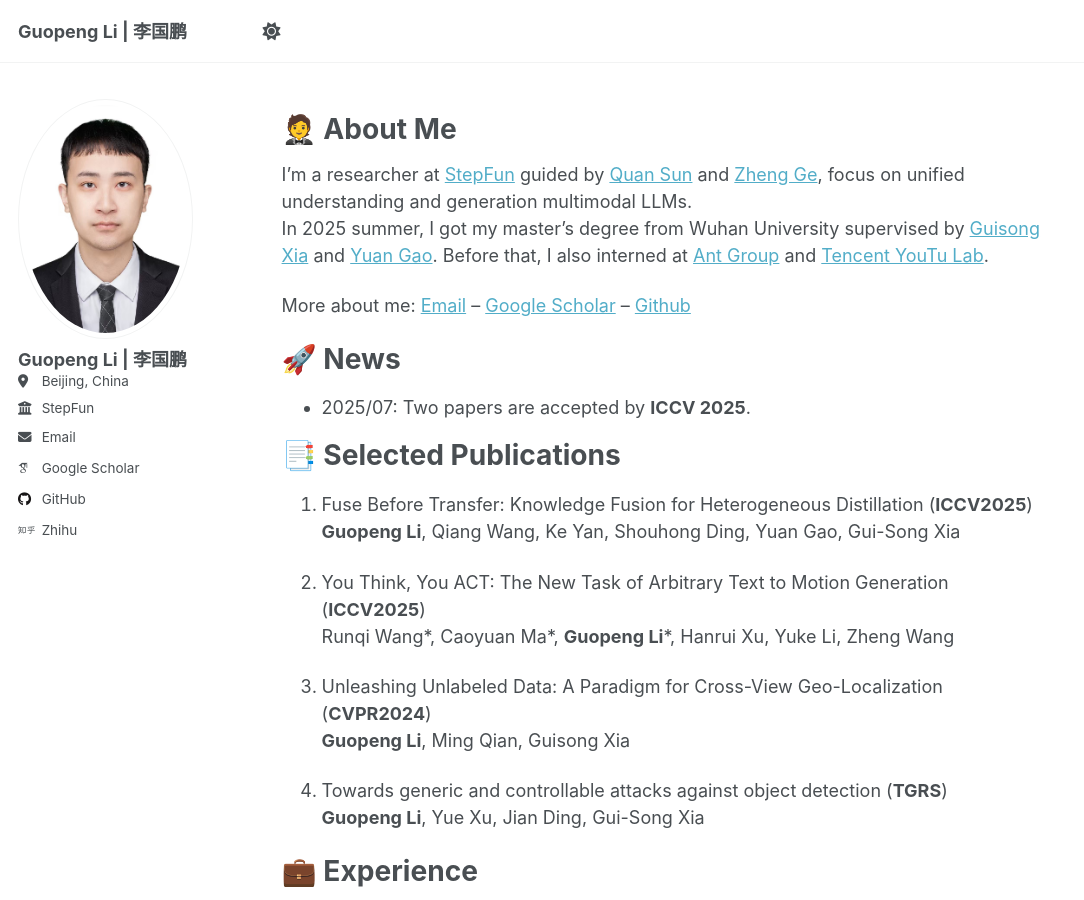
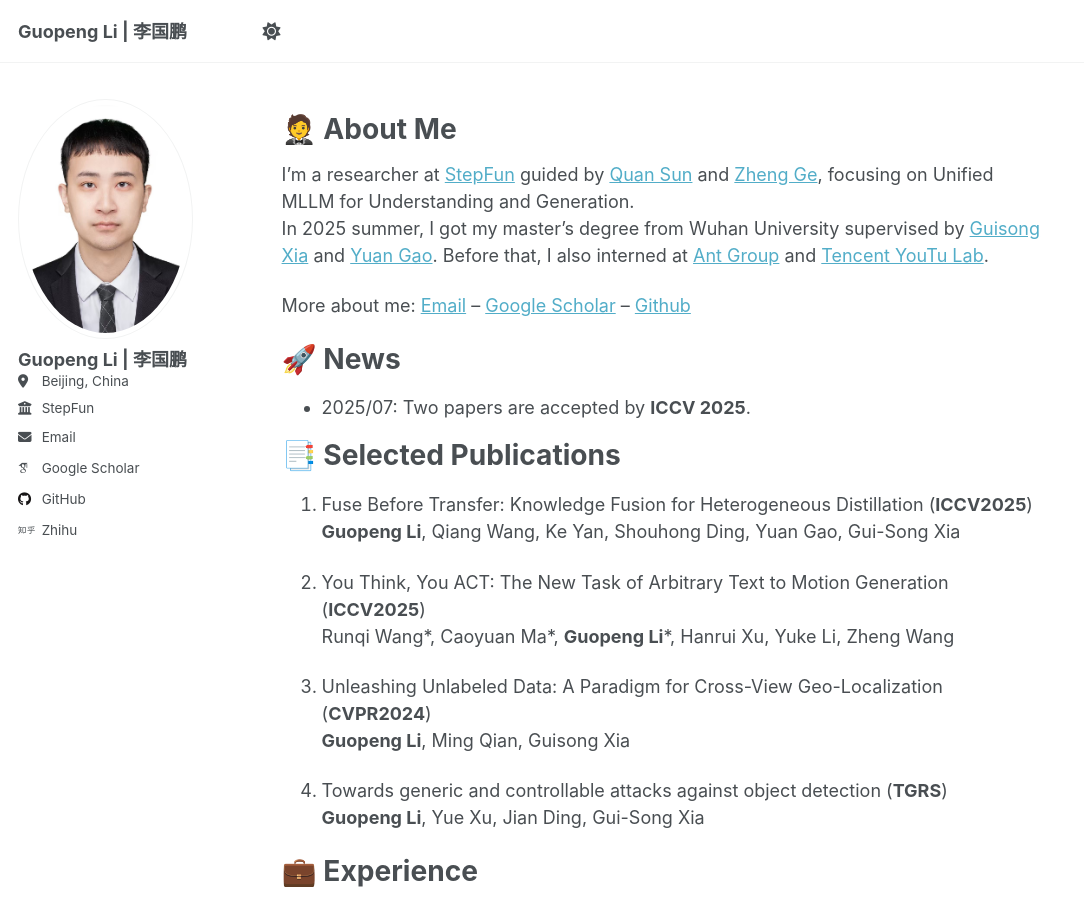
Before and after one commit to liguopeng0923/liguopeng0923.github.io, a Jekyll site: the page built from _pages/about.md, in a window 1280 px wide and 900 px high. Shown: the whole window, without its empty margins (0-1084 px from the left). Built offline with Jekyll 4.4.1, drawn with Linux system fonts in a browser that asks for light colours; some web fonts are replaced; a script that is not in the unit is left out.

Commit message:
Update about.md

```diff
--- a/_pages/about.md
+++ b/_pages/about.md
@@ -9,7 +9,7 @@ redirect_from:
 🤵 About Me
 ======
 
-I'm a researcher at [StepFun](https://www.stepfun.com/) guided by [Quan Sun](https://scholar.google.com/citations?user=pVKiHdEAAAAJ&hl) and [Zheng Ge](https://scholar.google.com/citations?user=hJ-VrrIAAAAJ), focus on unified understanding and generation multimodal LLMs.
+I'm a researcher at [StepFun](https://www.stepfun.com/) guided by [Quan Sun](https://scholar.google.com/citations?user=pVKiHdEAAAAJ&hl) and [Zheng Ge](https://scholar.google.com/citations?user=hJ-VrrIAAAAJ), focusing on Unified MLLM for Understanding and Generation.
 <br>
 In 2025 summer, I got my master's degree from Wuhan University supervised by [Guisong Xia](http://43.154.41.31/xia_En.html) and [Yuan Gao](https://yuan-gao.net/). Before that, I also interned at [Ant Group](https://www.antgroup.com/en) and [Tencent YouTu Lab](https://open.youtu.qq.com/#/open).
 
```
